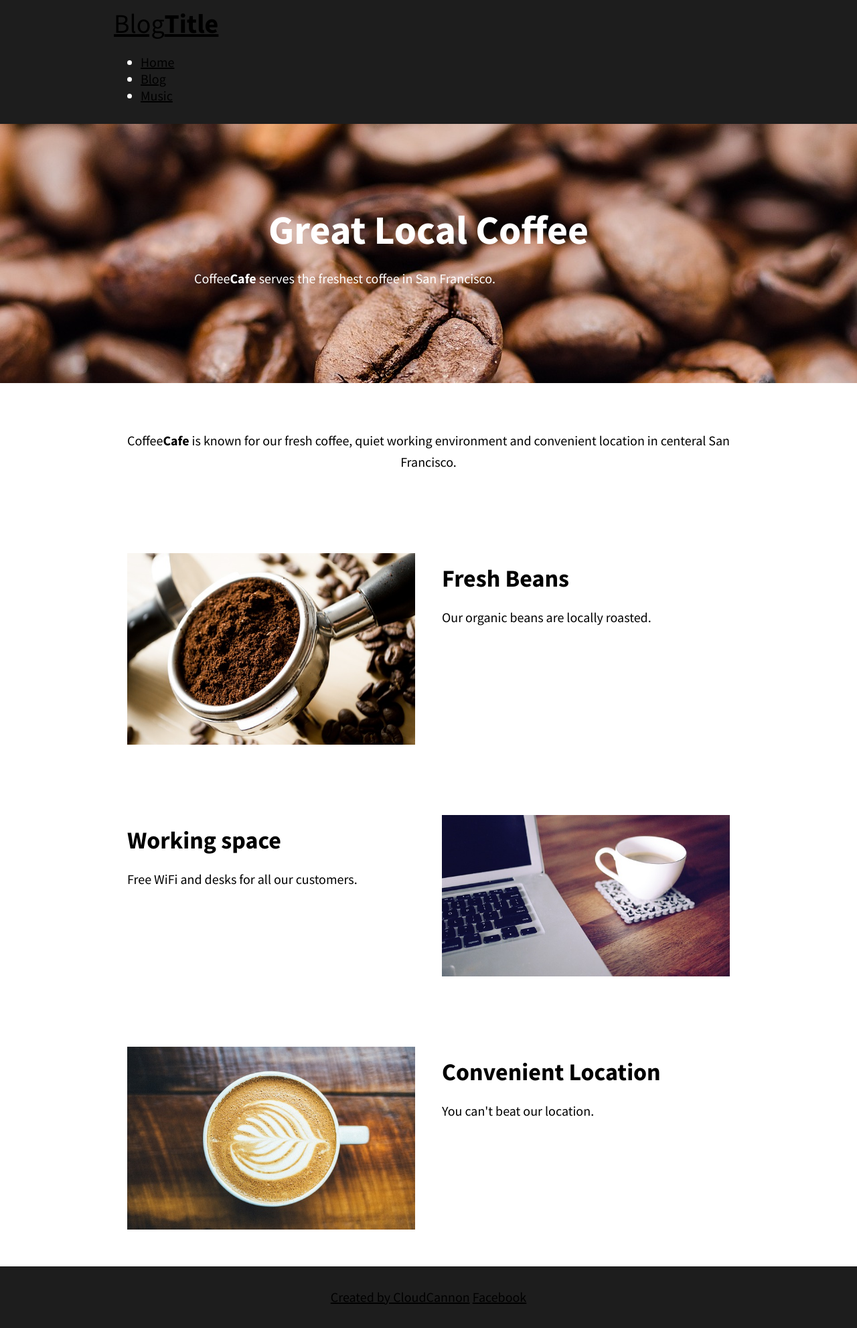
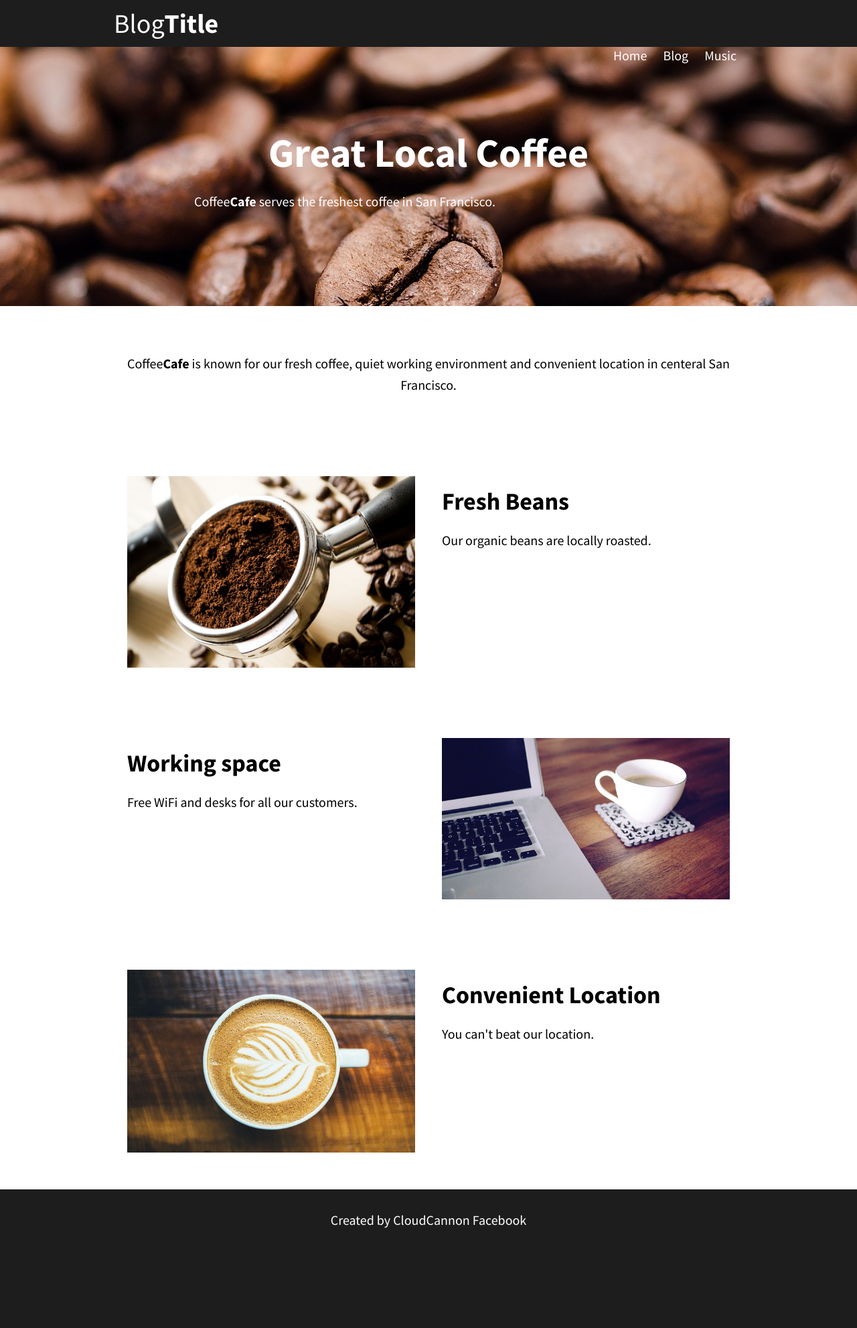
Before and after one commit to KeanF/KeanF.github.io, a Jekyll site: the page built from index.html, in a window 1280 px wide. Shown: the whole page at 67% size. Built offline with Jekyll 4.4.1, drawn with Linux system fonts in a browser that asks for light colours; nearby versions of some CDN libraries; after the commit the page ends 1868 px from its top, so only the background shows below that.

Commit message:
Ugh computer please

```diff
--- /dev/null
+++ b/_includes/header.html
@@ -0,0 +1,10 @@
+<div class="container">
+  <h1><a href="/">Blog<strong>Title</strong></a></h1>
+  <nav class="main-nav">
+    <ul>
+      <li><a href="/">Home</a></li>
+      <li><a href="/blog.html">Blog</a></li>
+      <li><a href="/music.html">Music</a></li>
+    </ul>
+  </nav>
+</div>
--- a/_layouts/default.html
+++ b/_layouts/default.html
@@ -6,16 +6,7 @@
 </head>
 <body>
   <header>
-    <div class="container">
-      <h1><a href="/">Blog<strong>Title</strong></a></h1>
-      <nav class="main-nav">
-        <ul>
-          <li><a href="/">Home</a></li>
-          <li><a href="/blog.html">Blog</a></li>
-          <li><a href="/music.html">Music</a></li>
-        </ul>
-      </nav>
-    </div>
+    {% include header.html %}
   </header>
   <div class="content">
     {{ content }}
--- a/_sass/layout.scss
+++ b/_sass/layout.scss
@@ -16,14 +16,14 @@ header, footer {
 }
 
 header {
-  &.a {
+  a {
     text-decoration: none;
     color: $color-white;
   }
 }
 
 footer {
-  &.a {
+  a {
     text-decoration: none;
     color: $color-white;
   }
@@ -52,7 +52,7 @@ hr {
 }
 
 nav.main-nav {
-  &.ul {
+  ul {
     @extend %no-pm;
     list-style: none;
     float: right;
@@ -60,8 +60,10 @@ nav.main-nav {
       float: none;
     }
   }
-  .li, .a {
+  li, a {
     display: inline-block;
+  }
+  li a {
     padding: 10px;
   }
 }
@@ -84,7 +86,7 @@ div {
     max-width:    750px;
     margin-left:  auto;
     margin-right: auto;
-    .date {
+    &.date {
       float: right;
     }
   }
```
